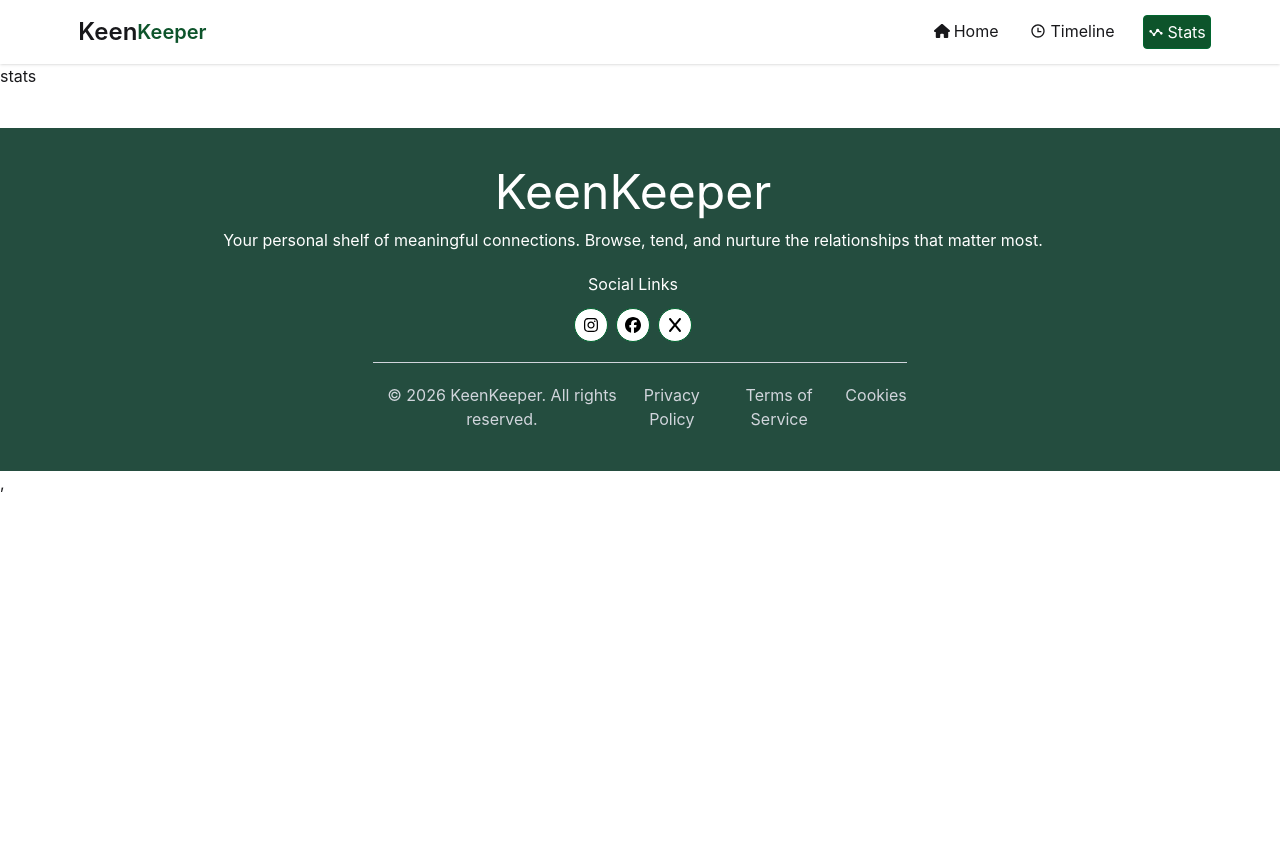
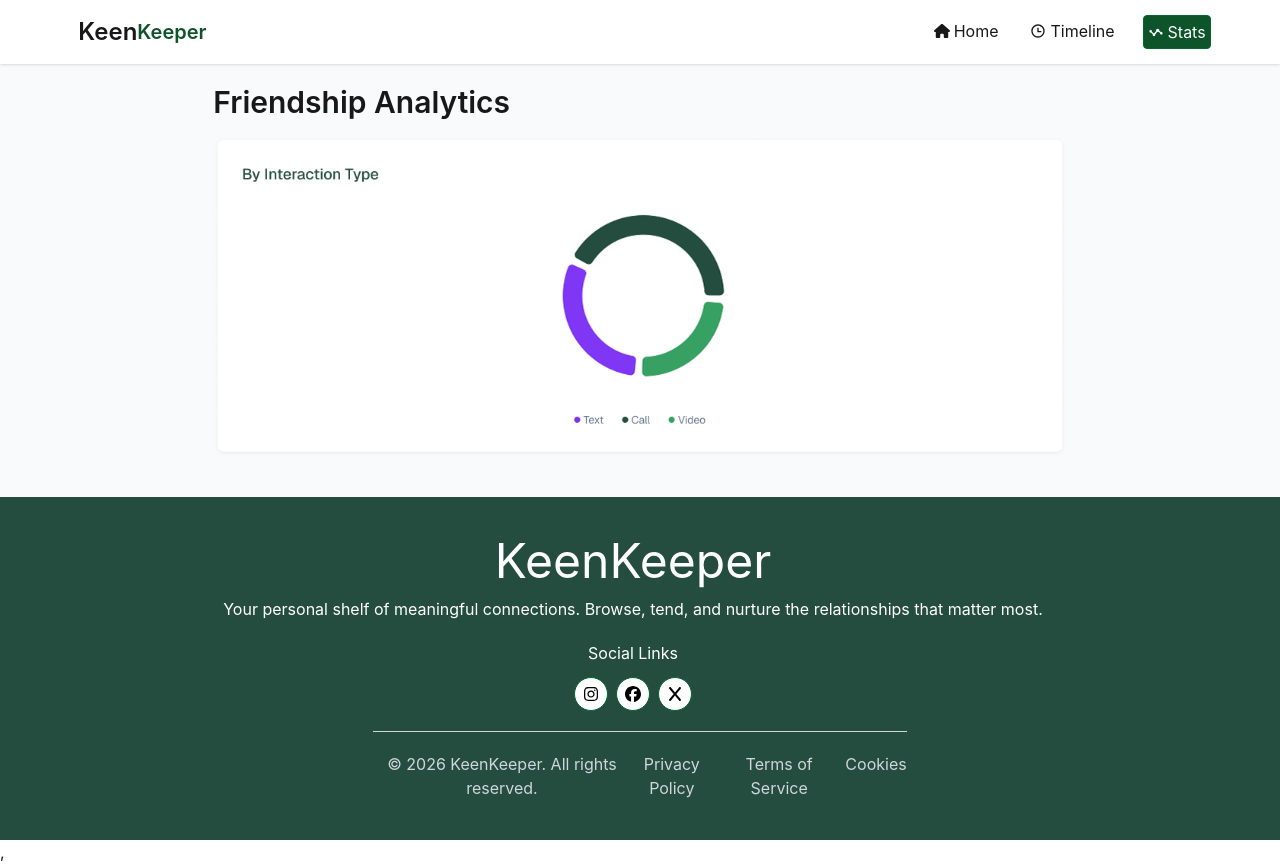
Before and after one commit to rashedmojammel/KeenKeeper, a React (Vite) app: page /stats in a window 1280 px wide. Before the commit the page ends 800 px from the top, so only its background shows below. Built offline with nearby package versions, Linux system fonts and the light colour scheme.

Commit message:
feat : added stats

```diff
--- a/src/assets/Components/Homepage/AllFriendsCard/AllFriendCard.jsx
+++ b/src/assets/Components/Homepage/AllFriendsCard/AllFriendCard.jsx
@@ -2,8 +2,8 @@ import React, { use } from 'react';
 
 const FriendCardPromise = fetch('/data.json').then(res => res.json());
 const status = {
-  'overdue':     'bg-orange-100 text-orange-600',
-  'almost due':         'bg-red-100 text-red-600',
+  'overdue': 'bg-orange-100 text-orange-600',
+  'almost due':'bg-red-100 text-red-600',
   'on-track': 'bg-green-100 text-green-600',
 }
 
--- a/src/assets/Components/Homepage/HomeStats/HomeStats.jsx
+++ b/src/assets/Components/Homepage/HomeStats/HomeStats.jsx
@@ -3,19 +3,19 @@ import React from 'react';
 const HomeStats = () => {
     return (
         <div className='flex gap-5 w-11/12 mx-auto mt-8 flex-wrap justify-center border-b border-gray-300 pb-8'>
-            <div className="border-white shadow-lg rounded-lg flex flex-col items-center justify-center p-2 w-[200px] h-[100px]">
+            <div className="border-white bg-white shadow-lg rounded-lg flex flex-col items-center justify-center p-2 w-[200px] h-[100px]">
   <h1 className="text-2xl font-bold">10</h1>
   <p className="text-sm text-gray-600">Total Friends</p>
 </div>
-<div className="border-white shadow-lg rounded-lg flex flex-col items-center justify-center p-2 w-[200px] h-[100px]">
+<div className="border-white bg-white shadow-lg rounded-lg flex flex-col items-center justify-center p-2 w-[200px] h-[100px]">
   <h1 className="text-2xl font-bold">10</h1>
   <p className="text-sm text-gray-600">Total Friends</p>
 </div>
-<div className="border-white shadow-lg rounded-lg flex flex-col items-center justify-center p-2 w-[200px] h-[100px]">
+<div className="border-white bg-white shadow-lg rounded-lg flex flex-col items-center justify-center p-2 w-[200px] h-[100px]">
   <h1 className="text-2xl font-bold">10</h1>
   <p className="text-sm text-gray-600">Total Friends</p>
 </div>
-<div className="border-white shadow-lg rounded-lg flex flex-col items-center justify-center p-2 w-[200px] h-[100px]">
+<div className="border-white bg-white   shadow-lg rounded-lg flex flex-col items-center justify-center p-2 w-[200px] h-[100px]">
   <h1 className="text-2xl font-bold">10</h1>
   <p className="text-sm text-gray-600">Total Friends</p>
 </div>
--- a/src/assets/Components/Homepage/HomepageTop/HomepageTop.jsx
+++ b/src/assets/Components/Homepage/HomepageTop/HomepageTop.jsx
@@ -1,9 +1,10 @@
 import React from 'react';
 import { FaPlus } from 'react-icons/fa6';
 
+
 const HomepageTop = () => {
     return (
-       <div className='w-11/12 mx-auto mt-8 '>
+       <div className='w-11/12 mx-auto mt-8'>
             <div className='text-center space-y-4'>
                 <h1 className='text-4xl font-bold'>Friends to keep close in your life</h1>
                 <p className='text-gray-500'>Your personal shelf of meaningful connections. Browse, tend, and nurture the
--- /dev/null
+++ b/src/assets/Components/Stats/Stats.jsx
@@ -0,0 +1,14 @@
+import React from 'react';
+import Statsimg from '../../../assets/StatsFrame.png';
+
+const Stats = () => {
+    return (
+        <div className='w-8/12 mx-auto'>
+            <h1 className='text-3xl font-semibold mt-5'>Friendship Analytics</h1>
+            <img src={Statsimg} alt="Stats" className='w-full h-auto mt-4' />
+
+        </div>
+    );
+};
+
+export default Stats;
--- a/src/assets/Layout/MainLayout.jsx
+++ b/src/assets/Layout/MainLayout.jsx
@@ -5,7 +5,7 @@ import Footer from '../Components/Shared/Footer/Footer';
 
 const MainLayout = () => {
     return (
-        <div>
+        <div className='bg-gray-50 '>
             <Navbar></Navbar>
             <Outlet></Outlet>
             <Footer></Footer>
--- a/src/main.jsx
+++ b/src/main.jsx
@@ -6,6 +6,7 @@ import { createBrowserRouter } from 'react-router';
 import { RouterProvider } from 'react-router/dom';
 import MainLayout from './assets/Layout/MainLayout.jsx';
 import Hompage from './assets/Pages/Hompage.jsx';
+import Stats from './assets/Components/Stats/Stats.jsx';
 
 const router = createBrowserRouter([
   {
@@ -27,7 +28,7 @@ const router = createBrowserRouter([
       },
       {
         path : "/stats",
-        element : <div>stats</div>
+        Component : Stats
       },
 
 
```
Also changed, not shown: src/assets/StatsFrame.png (added).
